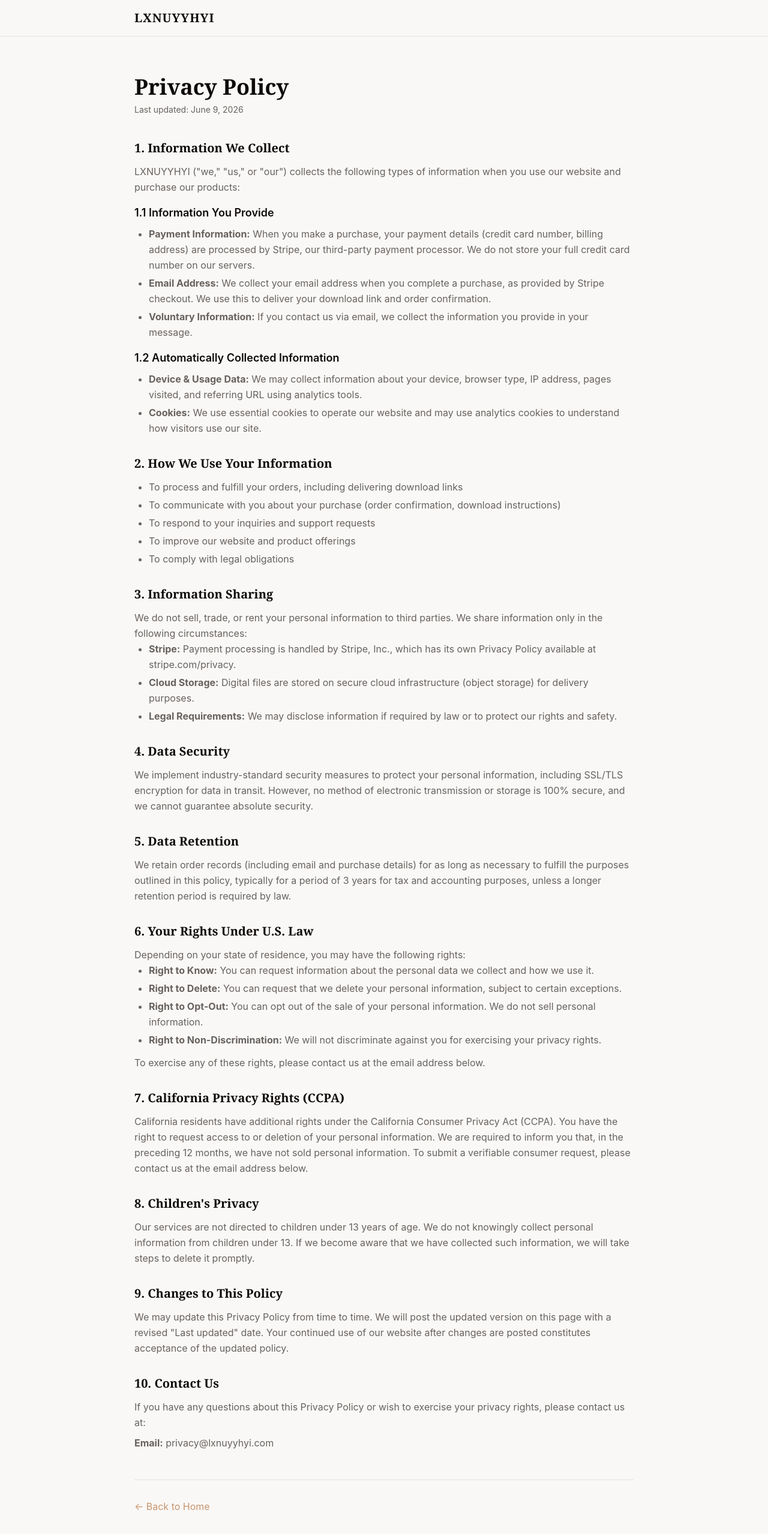
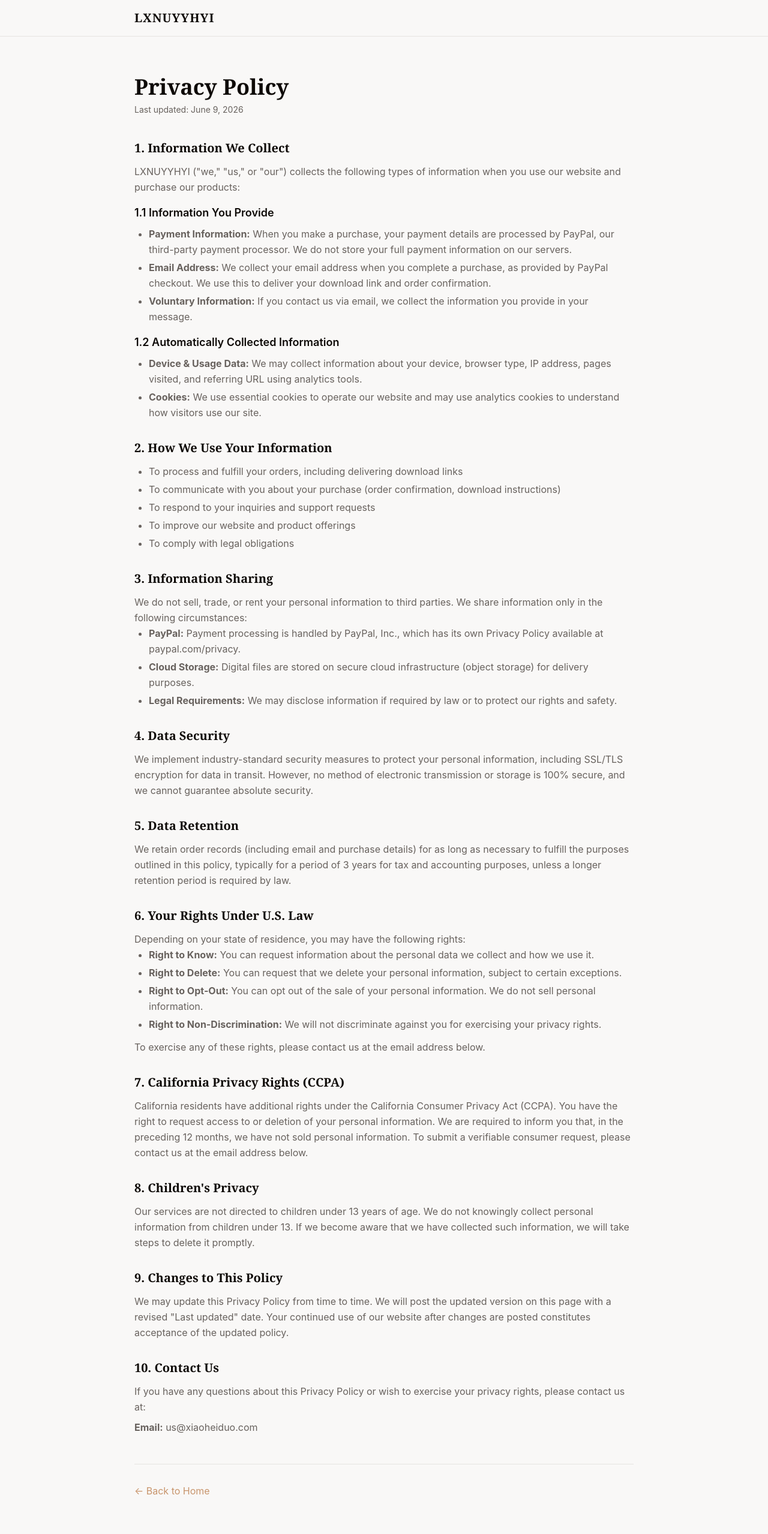
Before and after one commit to xiaohei-oos/LXNUYYHYI, a Next.js app: page /privacy in a window 1280 px wide. Shown: the top 2558 px of the page at 60% size. Built offline with nearby package versions, Linux system fonts and the light colour scheme; a web font is replaced by a local one.

Commit message:
refactor: replace all Stripe references with PayPal and unify contact email to us@xiaoheiduo.com
Coze-Commit-Type: user
Coze-User-ID: 875661549124259
Coze-Conversation-ID: 7182099

```diff
--- a/src/app/api/checkout/capture/route.ts
+++ b/src/app/api/checkout/capture/route.ts
@@ -83,7 +83,7 @@ export async function GET(request: Request) {
       .update({
         status: 'paid',
         email: payerEmail,
-        stripe_payment_intent: captureId, // Reuse field for PayPal capture ID
+        stripe_payment_intent: captureId, // Stores PayPal capture ID
         download_expires_at: new Date(Date.now() + 24 * 60 * 60 * 1000).toISOString(),
         updated_at: new Date().toISOString(),
       })
--- a/src/app/api/checkout/create/route.ts
+++ b/src/app/api/checkout/create/route.ts
@@ -121,7 +121,7 @@ export async function POST(request: Request) {
       category_id: categoryId,
       category_name: category.name,
       amount_cents: actualPrice,
-      stripe_session_id: paypalOrderId, // Reuse field for PayPal order ID
+      stripe_session_id: paypalOrderId, // Stores PayPal order ID
       status: 'pending',
     });
 
--- a/src/app/faq/page.tsx
+++ b/src/app/faq/page.tsx
@@ -34,11 +34,11 @@ export default function FAQPage() {
     },
     {
       question: 'How do I download my purchase?',
-      answer: 'After successful payment through Stripe, you will be redirected to a confirmation page with a download button. You can also access your download from the order confirmation. The download link is valid for 24 hours and allows up to 3 download attempts. We recommend downloading and saving your files immediately.',
+      answer: 'After successful payment through PayPal, you will be redirected to a confirmation page with a download button. You can also access your download from the order confirmation. The download link is valid for 24 hours and allows up to 3 download attempts. We recommend downloading and saving your files immediately.',
     },
     {
       question: 'What payment methods do you accept?',
-      answer: 'We accept all major credit cards (Visa, Mastercard, American Express, Discover), debit cards, Apple Pay, and Google Pay through our secure payment processor, Stripe. All transactions are encrypted and secure.',
+      answer: 'We accept PayPal, all major credit cards (Visa, Mastercard, American Express, Discover), debit cards, Apple Pay, and Google Pay through our secure payment processor, PayPal. All transactions are encrypted and secure.',
     },
     {
       question: 'Can I get a refund?',
@@ -78,11 +78,11 @@ export default function FAQPage() {
     },
     {
       question: 'Is my payment information secure?',
-      answer: "Absolutely. We use Stripe, one of the world's leading payment processors, to handle all transactions. Your credit card information is encrypted and never stored on our servers. Stripe is PCI-DSS compliant and used by millions of businesses worldwide.",
+      answer: "Absolutely. We use PayPal, one of the world's leading payment processors, to handle all transactions. Your payment information is encrypted and never stored on our servers. PayPal is trusted by millions of businesses worldwide.",
     },
     {
       question: 'How can I contact you?',
-      answer: 'You can reach us by email at support@lxnuyyhyi.com for any questions about your order, technical issues, or general inquiries. We aim to respond within 24-48 hours.',
+      answer: 'You can reach us by email at us@xiaoheiduo.com for any questions about your order, technical issues, or general inquiries. We aim to respond within 24-48 hours.',
     },
   ];
 
@@ -151,7 +151,7 @@ export default function FAQPage() {
           <h3 className="font-serif text-lg font-semibold text-foreground mb-2">Still have questions?</h3>
           <p className="text-muted-foreground mb-4">We&apos;re here to help.</p>
           <a
-            href="mailto:support@lxnuyyhyi.com"
+            href="mailto:us@xiaoheiduo.com"
             className="inline-flex items-center gap-2 bg-foreground text-background px-6 py-2.5 rounded-full font-medium hover:bg-foreground/90 transition-colors"
           >
             Contact Support
--- a/src/app/layout.tsx
+++ b/src/app/layout.tsx
@@ -78,7 +78,7 @@ export default function RootLayout({
     url: 'https://lxnuyyhyi.com',
     logo: 'https://lxnuyyhyi.com/images/logo.png',
     description: 'Premium vision board image packs for download and printing.',
-    contactEmail: 'support@lxnuyyhyi.com',
+    contactEmail: 'us@xiaoheiduo.com',
     sameAs: [],
   };
 
--- a/src/app/license/page.tsx
+++ b/src/app/license/page.tsx
@@ -90,7 +90,7 @@ export default function CommercialLicensePage() {
           <section>
             <h2 className="text-xl font-serif font-semibold text-foreground mt-8 mb-3">9. Contact</h2>
             <p className="text-muted-foreground">For questions about this Commercial License, please contact us at:</p>
-            <p className="text-muted-foreground mt-2"><strong>Email:</strong> licensing@lxnuyyhyi.com</p>
+            <p className="text-muted-foreground mt-2"><strong>Email:</strong> us@xiaoheiduo.com</p>
           </section>
         </div>
 
--- a/src/app/page.tsx
+++ b/src/app/page.tsx
@@ -141,7 +141,7 @@ export default async function HomePage() {
               <svg className="w-5 h-5 text-warm-gold" fill="none" stroke="currentColor" viewBox="0 0 24 24">
                 <path strokeLinecap="round" strokeLinejoin="round" strokeWidth={2} d="M9 12l2 2 4-4m5.618-4.016A11.955 11.955 0 0112 2.944a11.955 11.955 0 01-8.618 3.04A12.02 12.02 0 003 9c0 5.591 3.824 10.29 9 11.622 5.176-1.332 9-6.03 9-11.622 0-1.042-.133-2.052-.382-3.016z" />
               </svg>
-              Secure Payment via Stripe
+              Secure Payment via PayPal
             </div>
             <div className="flex items-center gap-2">
               <svg className="w-5 h-5 text-warm-gold" fill="none" stroke="currentColor" viewBox="0 0 24 24">
--- a/src/app/privacy/page.tsx
+++ b/src/app/privacy/page.tsx
@@ -31,8 +31,8 @@ export default function PrivacyPolicyPage() {
             <p className="text-muted-foreground">LXNUYYHYI (&quot;we,&quot; &quot;us,&quot; or &quot;our&quot;) collects the following types of information when you use our website and purchase our products:</p>
             <h3 className="text-lg font-semibold text-foreground mt-4 mb-2">1.1 Information You Provide</h3>
             <ul className="list-disc pl-6 text-muted-foreground space-y-1">
-              <li><strong>Payment Information:</strong> When you make a purchase, your payment details (credit card number, billing address) are processed by Stripe, our third-party payment processor. We do not store your full credit card number on our servers.</li>
-              <li><strong>Email Address:</strong> We collect your email address when you complete a purchase, as provided by Stripe checkout. We use this to deliver your download link and order confirmation.</li>
+              <li><strong>Payment Information:</strong> When you make a purchase, your payment details are processed by PayPal, our third-party payment processor. We do not store your full payment information on our servers.</li>
+              <li><strong>Email Address:</strong> We collect your email address when you complete a purchase, as provided by PayPal checkout. We use this to deliver your download link and order confirmation.</li>
               <li><strong>Voluntary Information:</strong> If you contact us via email, we collect the information you provide in your message.</li>
             </ul>
             <h3 className="text-lg font-semibold text-foreground mt-4 mb-2">1.2 Automatically Collected Information</h3>
@@ -57,7 +57,7 @@ export default function PrivacyPolicyPage() {
             <h2 className="text-xl font-serif font-semibold text-foreground mt-8 mb-3">3. Information Sharing</h2>
             <p className="text-muted-foreground">We do not sell, trade, or rent your personal information to third parties. We share information only in the following circumstances:</p>
             <ul className="list-disc pl-6 text-muted-foreground space-y-1">
-              <li><strong>Stripe:</strong> Payment processing is handled by Stripe, Inc., which has its own Privacy Policy available at stripe.com/privacy.</li>
+              <li><strong>PayPal:</strong> Payment processing is handled by PayPal, Inc., which has its own Privacy Policy available at paypal.com/privacy.</li>
               <li><strong>Cloud Storage:</strong> Digital files are stored on secure cloud infrastructure (object storage) for delivery purposes.</li>
               <li><strong>Legal Requirements:</strong> We may disclose information if required by law or to protect our rights and safety.</li>
             </ul>
@@ -103,7 +103,7 @@ export default function PrivacyPolicyPage() {
           <section>
             <h2 className="text-xl font-serif font-semibold text-foreground mt-8 mb-3">10. Contact Us</h2>
             <p className="text-muted-foreground">If you have any questions about this Privacy Policy or wish to exercise your privacy rights, please contact us at:</p>
-            <p className="text-muted-foreground mt-2"><strong>Email:</strong> privacy@lxnuyyhyi.com</p>
+            <p className="text-muted-foreground mt-2"><strong>Email:</strong> us@xiaoheiduo.com</p>
           </section>
         </div>
 
--- a/src/app/terms/page.tsx
+++ b/src/app/terms/page.tsx
@@ -40,7 +40,7 @@ export default function TermsPage() {
             <h2 className="text-xl font-serif font-semibold text-foreground mt-8 mb-3">3. Purchases and Payments</h2>
             <ul className="list-disc pl-6 text-muted-foreground space-y-1">
               <li>All prices are listed in U.S. dollars (USD) and are subject to change without prior notice.</li>
-              <li>Payments are processed securely through Stripe. By submitting payment, you authorize Stripe to charge your selected payment method.</li>
+              <li>Payments are processed securely through PayPal. By submitting payment, you authorize PayPal to charge your selected payment method.</li>
               <li>All purchases are final. Due to the digital nature of our products, we do not offer refunds once the download link has been accessed or the file has been downloaded.</li>
               <li>You are responsible for ensuring your payment information is accurate and that you have sufficient funds to complete the purchase.</li>
             </ul>
@@ -109,7 +109,7 @@ export default function TermsPage() {
           <section>
             <h2 className="text-xl font-serif font-semibold text-foreground mt-8 mb-3">12. Contact</h2>
             <p className="text-muted-foreground">For questions about these Terms, please contact us at:</p>
-            <p className="text-muted-foreground mt-2"><strong>Email:</strong> legal@lxnuyyhyi.com</p>
+            <p className="text-muted-foreground mt-2"><strong>Email:</strong> us@xiaoheiduo.com</p>
           </section>
         </div>
 
--- a/src/storage/database/shared/schema.ts
+++ b/src/storage/database/shared/schema.ts
@@ -53,8 +53,8 @@ export const orders = pgTable(
 		category_name: varchar("category_name", { length: 100 }).notNull(),
 		amount_cents: integer("amount_cents").notNull(),
 		currency: varchar("currency", { length: 10 }).default("usd").notNull(),
-		stripe_session_id: varchar("stripe_session_id", { length: 255 }).notNull().unique(),
-		stripe_payment_intent: varchar("stripe_payment_intent", { length: 255 }),
+		stripe_session_id: varchar("stripe_session_id", { length: 255 }).notNull().unique(), // stores PayPal order ID
+		stripe_payment_intent: varchar("stripe_payment_intent", { length: 255 }), // stores PayPal capture ID
 		status: varchar("status", { length: 20 }).default("pending").notNull(),
 		download_token: varchar("download_token", { length: 36 }).unique().default(sql`gen_random_uuid()`),
 		download_expires_at: timestamp("download_expires_at", { withTimezone: true }),
```
Also changed, not shown: 1 other file (tests, documents, lock files or other folders).
